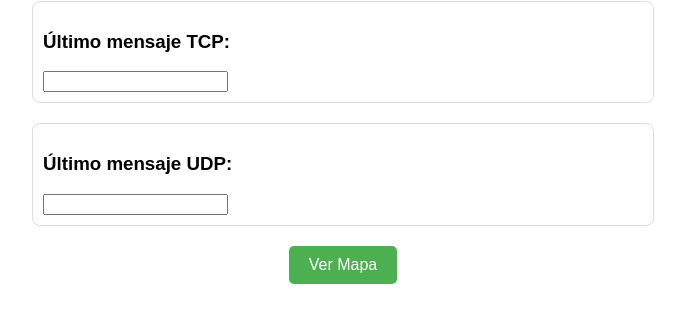
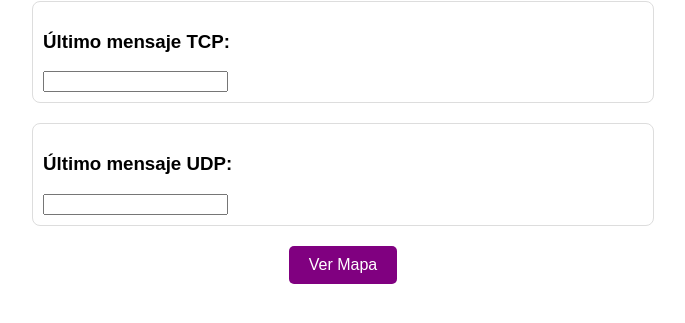
Before and after one commit to kaalib/SmartWay, a website: page public/index.html in a window 1280 px wide. Shown: the part 79-402 px from the top of the page, without its empty margins (297-982 px from the left). Drawn offline with Linux system fonts and the light colour scheme; files that its build step writes are made by us from their sources; no server answers.

Commit message:
fix links

```diff
--- a/public/index.html
+++ b/public/index.html
@@ -4,7 +4,7 @@
     <meta charset="UTF-8">
     <meta name="viewport" content="width=device-width, initial-scale=1.0">
     <title>Mensajes TCP/UDP</title>
-    <link rel="stylesheet" href="index.css">
+    <link rel="stylesheet" href="styles/index.css">
 </head>
 <body>
     <h1>Monitor de Mensajes TCP/UDP</h1>
@@ -19,8 +19,7 @@
     </div>
 
 
-    <!-- Botón para ir al mapa 1 -->
-    <button onclick="location.href='map.html'" class="btn">Ver Mapa</button>
+    <a href="map.html" class="btn">Ver Mapa</a>
 
     <script src="scripts/index.js" type="module"></script>
 </body>
--- a/public/styles/index.css
+++ b/public/styles/index.css
@@ -32,25 +32,22 @@ h1 {
 }
 
 
-/* Estilo base para botones reutilizables */
 .btn {
     display: inline-block;
     padding: 10px 20px;
-    font-size: 16px;
     color: white;
-    background-color: #4CAF50;
+    background-color: purple;
     border: none;
     border-radius: 5px;
+    text-decoration: none; /* Quita el subrayado */
+    text-align: center;
     cursor: pointer;
-    text-align: center;
-    text-decoration: none;
-    transition: background-color 0.3s ease, transform 0.2s ease;
 }
 
-/* Efecto hover para botones */
 .btn:hover {
-    background-color: #45a049;
+    background-color: darkviolet;
 }
+
 
 /* Efecto al presionar botones */
 .btn:active {
--- a/public/styles/map.css
+++ b/public/styles/map.css
@@ -26,18 +26,18 @@ body {
     border-radius: 8px;
 }
 
-/* Button styling */
 .btn {
-    background-color: #6200ea;
+    display: inline-block;
+    padding: 10px 20px;
     color: white;
-    padding: 10px 20px;
+    background-color: purple;
     border: none;
     border-radius: 5px;
+    text-decoration: none; /* Quita el subrayado */
+    text-align: center;
     cursor: pointer;
-    font-size: 16px;
-    transition: background-color 0.3s;
 }
 
 .btn:hover {
-    background-color: #3700b3;
+    background-color: darkviolet;
 }
```
Also changed, not shown: public/map.html (+2 -1 lines).
